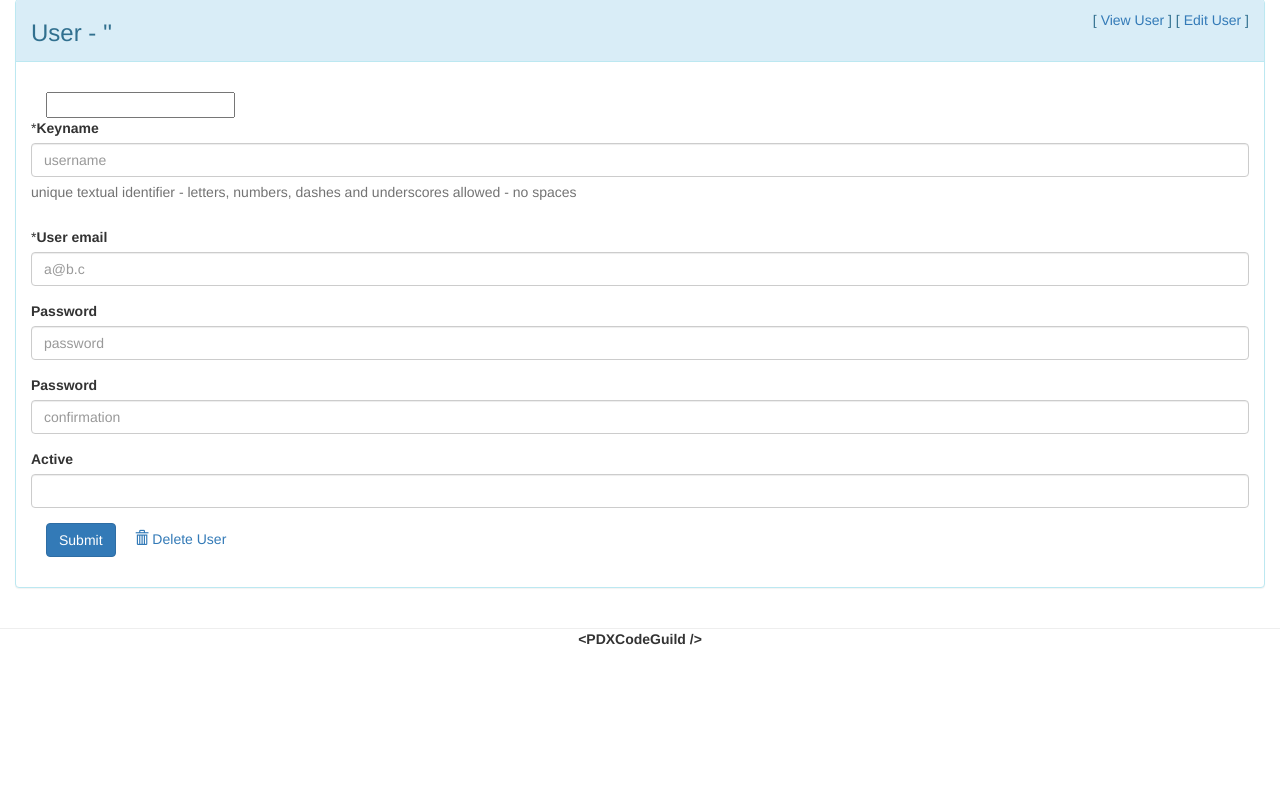
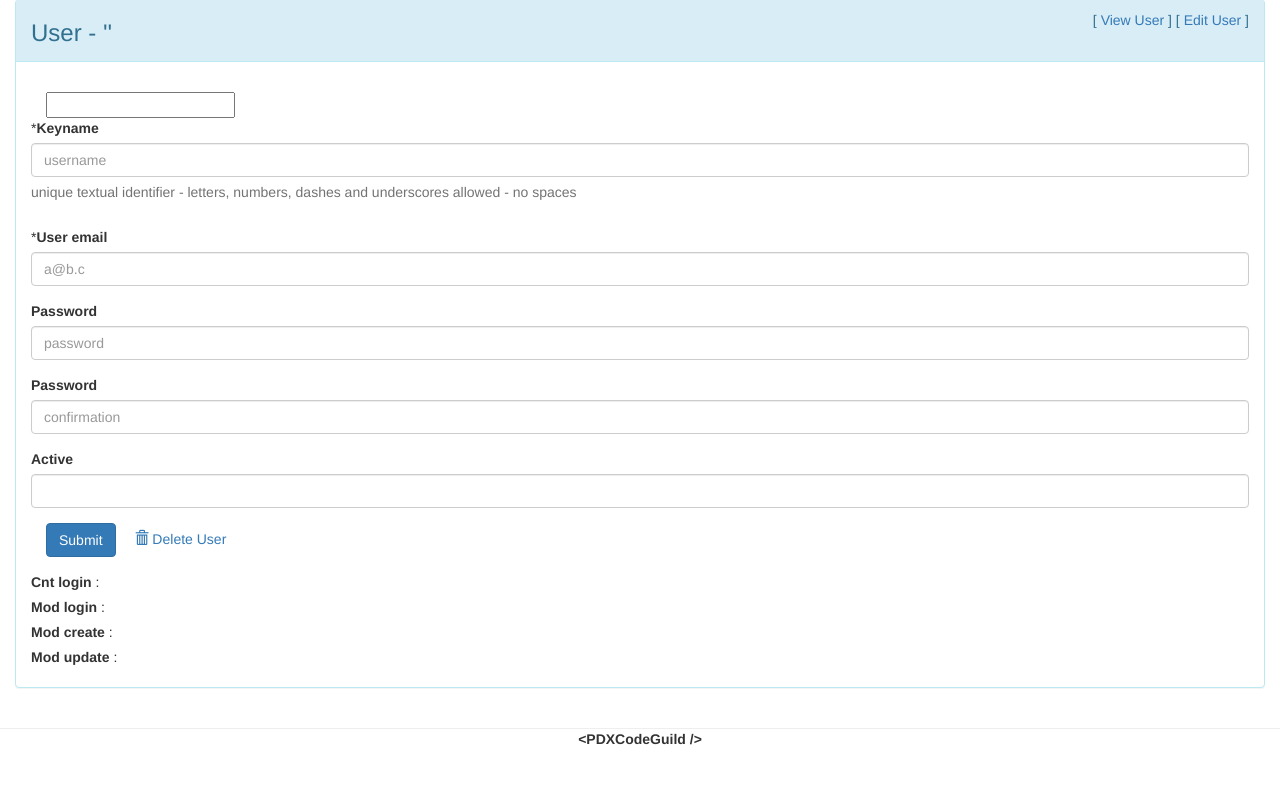
Before and after one commit to PdxCodeGuild/FlaskApp-Tutorial, a Python web app: template web/app/user/templates/user_edit.html in a window 1280 px wide. Shown: the part 215-1024 px from the top of the page. Before the commit the page ends 860 px from the top, so only its background shows below. Run offline with Jinja, Linux system fonts and the light colour scheme; the template is opened without the code that fills it, so the values that code supplies are empty, except form fields; tables that the repository leaves empty hold one stand-in row (values such as "Sample post"); form fields are guessed from the names that the template uses; some libraries are stand-ins or nearby versions.

Commit message:
Add User columns: cnt_login, mod_login, mod_create, mod_update

```diff
--- a/web/app/item/views.py
+++ b/web/app/item/views.py
@@ -1,7 +1,7 @@
 import logging
 import math
 
-from flask import flash, redirect, render_template, request, session, url_for
+from flask import abort, flash, redirect, render_template, request, session, url_for
 from flask_login import login_required
 from jinja2 import TemplateNotFound
 from .. import db, flash_errors
@@ -118,7 +118,6 @@
     cols = ItemModel.__table__.columns.keys()
     rows = db.session.query(ItemModel)
 
-    # use session values to filter/order items
     opts_key = 'item_list_opts'
     S = session[opts_key]
 
--- a/web/app/user/forms.py
+++ b/web/app/user/forms.py
@@ -60,6 +60,10 @@
     user_email = StringField('Email', validators=[InputRequired(),Length(1,63),Email(),validate_usermail], filters=[filter_useremail])
     password   = PasswordField('Password', validators=[EqualTo('password2',message="Passwords must match.")])
     password2  = PasswordField('Confirm Password')
+    cnt_login  = IntegerField('Login Count')
+    mod_login  = DateTimeField('Last Login')
+    mod_create = DateTimeField('User Created')
+    mod_update = DateTimeField('User Updated')
     submit     = SubmitField('Update User')
 
     def __init__(self, user, *args, **kwargs):
--- a/web/app/user/templates/user_edit.html
+++ b/web/app/user/templates/user_edit.html
@@ -56,6 +56,11 @@
     </span>
 </form>
 
+{{ form.cnt_login.label }} : {{ form.cnt_login.data }}<br/>
+{{ form.mod_login.label }} : {{ form.mod_login.data }}<br/>
+{{ form.mod_create.label }} : {{ form.mod_create.data }}<br/>
+{{ form.mod_update.label }} : {{ form.mod_update.data }}<br/>
+
     </div> <!-- end class="panel-body" -->
 </div> <!-- end class="panel" -->
 {% endblock %}
--- a/web/app/user/views.py
+++ b/web/app/user/views.py
@@ -28,10 +28,13 @@
     form = LoginForm(user)
     if form.validate_on_submit():
         user = UserModel.query.filter_by(user_email=form.user_email.data).first()
+        if user is not None and user.user_pass is None:
+            user.password = form.password.data
         if user is not None and user.verify_password(form.password.data):
+            user.update_mod_login()
             login_user(user, form.remember.data)
             return redirect(form.next.data or url_for('main.main_home'))
-        flash('Invalid username or password')
+        flash('Invalid username or password','warning')
     else:
         flash_errors(form)
     form.next.data = request.args.get('next') or url_for('main.main_home')
@@ -123,6 +126,7 @@
 def user_edit( id ):
     user = UserModel.query.get_or_404(id)
     form = EditUserForm(user)
+    del form.mod_create, form.mod_update
     if form.validate_on_submit():
         if form.password.data == '':
             del form.password
```
Also changed, not shown: mysql/scripts/tables.sql (+7 -1 lines), web/app/user/models.py (+16 -0 lines).
